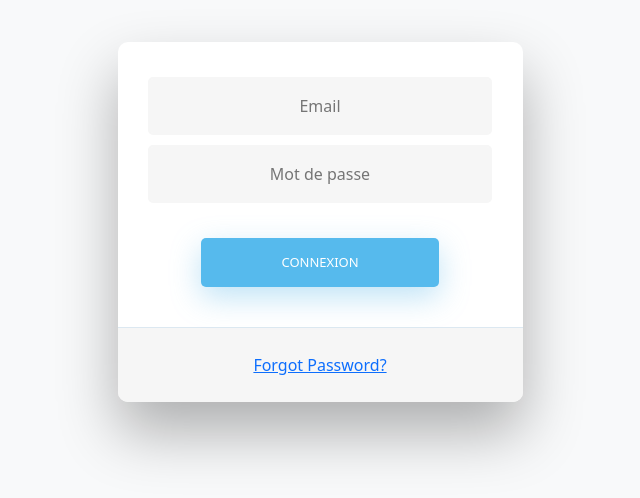
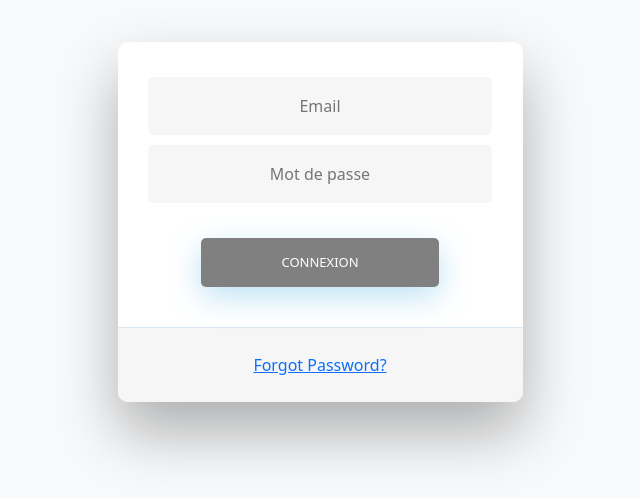
Before and after one commit to Samuel-Brr/ToDoList-V2---MEAN-Stack, an Angular app in the folder frontend/: page /connexion in a window 1280 px wide. Shown: the part 178-676 px from the top of the page, without its empty margins (320-960 px from the left). Built offline with nearby package versions, Linux system fonts and the light colour scheme.

Commit message:
Ajout de la fonctionnalité connexion

```diff
--- a/frontend/src/app/component/connexion/connexion.component.html
+++ b/frontend/src/app/component/connexion/connexion.component.html
@@ -4,10 +4,10 @@
 
 
     <!-- Login Form -->
-    <form>
-      <input type="text" id="login" class="fadeIn second" name="login" placeholder="Email">
-      <input type="text" id="password" class="fadeIn third" name="login" placeholder="Mot de passe">
-      <input type="submit" class="fadeIn fourth" value="Connexion">
+    <form [formGroup]="form">
+      <input type="text" id="login" formControlName="email" placeholder="Email">
+      <input type="text" id="password"formControlName="mdp" placeholder="Mot de passe">
+      <button [disabled]="!form.valid" (click)="connexion(form)" >Connexion</button>
     </form>
 
     <!-- Remind Passowrd -->
--- a/frontend/src/app/component/connexion/connexion.component.scss
+++ b/frontend/src/app/component/connexion/connexion.component.scss
@@ -55,7 +55,7 @@ h2.active {
 
 /* FORM TYPOGRAPHY*/
 
-input[type=button], input[type=submit], input[type=reset]  {
+button{
   background-color: #56baed;
   border: none;
   color: white;
@@ -77,11 +77,11 @@ input[type=button], input[type=submit], input[type=reset]  {
   transition: all 0.3s ease-in-out;
 }
 
-input[type=button]:hover, input[type=submit]:hover, input[type=reset]:hover  {
+button:hover{
   background-color: #39ace7;
 }
 
-input[type=button]:active, input[type=submit]:active, input[type=reset]:active  {
+button:active{
   -moz-transform: scale(0.95);
   -webkit-transform: scale(0.95);
   -o-transform: scale(0.95);
@@ -122,3 +122,7 @@ input[type=text]:placeholder {
 #password{
   margin-bottom: 30px;
 }
+
+button:disabled{
+  background-color: gray;
+}
--- a/frontend/src/app/component/connexion/connexion.component.ts
+++ b/frontend/src/app/component/connexion/connexion.component.ts
@@ -1,4 +1,8 @@
 import { Component, OnInit } from '@angular/core';
+import { FormBuilder, FormGroup, Validators } from '@angular/forms';
+import { Router } from '@angular/router';
+import { catchError, throwError, tap } from 'rxjs';
+import { AuthStore } from 'src/app/auth.store';
 
 @Component({
   selector: 'app-connexion',
@@ -7,9 +11,36 @@ import { Component, OnInit } from '@angular/core';
 })
 export class ConnexionComponent implements OnInit {
 
-  constructor() { }
+  constructor(private fb: FormBuilder,
+    private authStore: AuthStore,
+    private router: Router) { }
+
+  form = this.fb.group({
+  email:['', Validators.required],
+  mdp:['', [Validators.required,
+      Validators.minLength(4)]],
+  })
 
   ngOnInit(): void {
   }
 
+
+  connexion(form: FormGroup){
+    const email = form.value.email
+    const mdp = form.value.mdp
+
+    this.authStore.login(email,mdp)
+    .pipe(
+      catchError(err => {
+        return throwError(() => {
+          new Error(err)
+          alert("Connexion impossible")
+        })
+      }),
+      tap(val =>{
+        this.router.navigateByUrl('/')
+      })
+    )
+      .subscribe()
+  }
 }
--- a/frontend/src/app/is-auth.guard.ts
+++ b/frontend/src/app/is-auth.guard.ts
@@ -14,15 +14,15 @@ export class IsAuthGuard implements CanActivate {
   canActivate(route: ActivatedRouteSnapshot,
       state: RouterStateSnapshot):boolean |  Observable<boolean | UrlTree> {
 
-        // return this.checkIfAuthenticated()
-        return true
+        return this.checkIfAuthenticated()
+
   }
 
   private checkIfAuthenticated() {
     return this.auth.isLoggedIn$
                 .pipe(
                   map(loggedIn =>
-                      loggedIn? true: this.router.parseUrl('/login'))
+                      loggedIn? true: this.router.parseUrl('/connexion'))
                 )
   }
 
```
Also changed, not shown: 1 other file (tests, documents, lock files or other folders).
